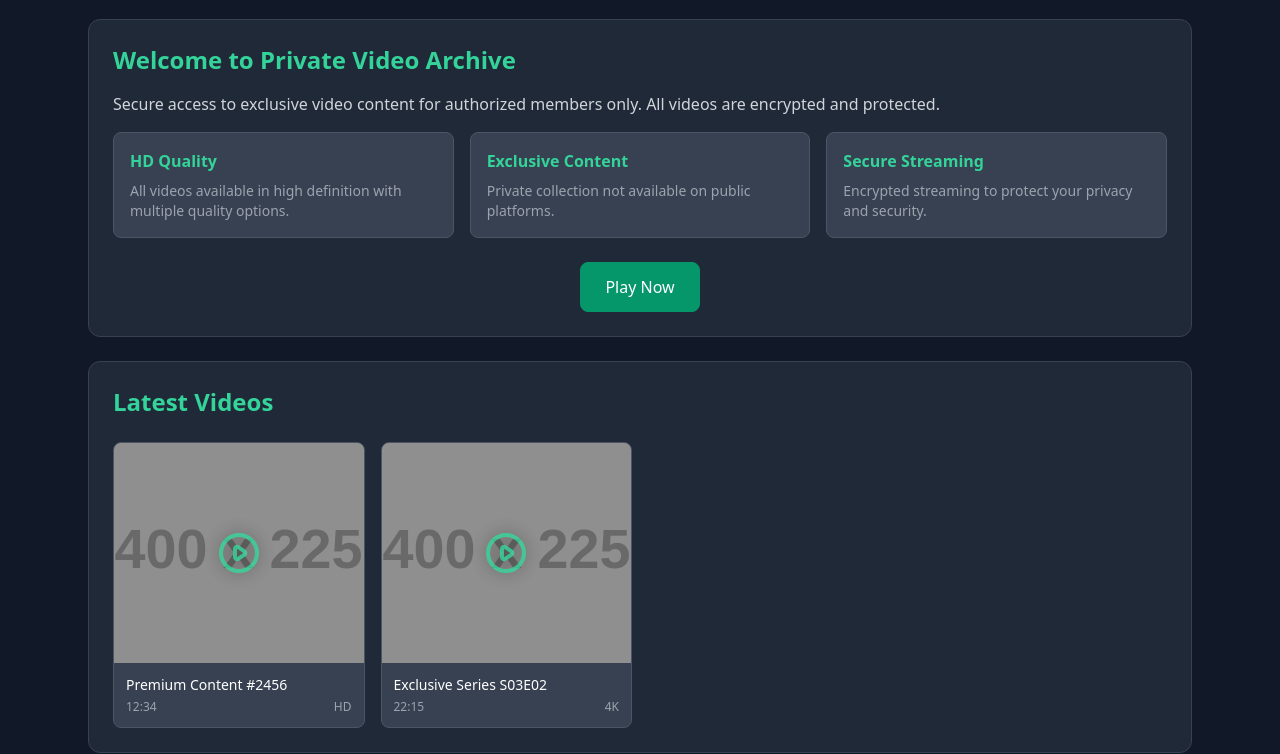
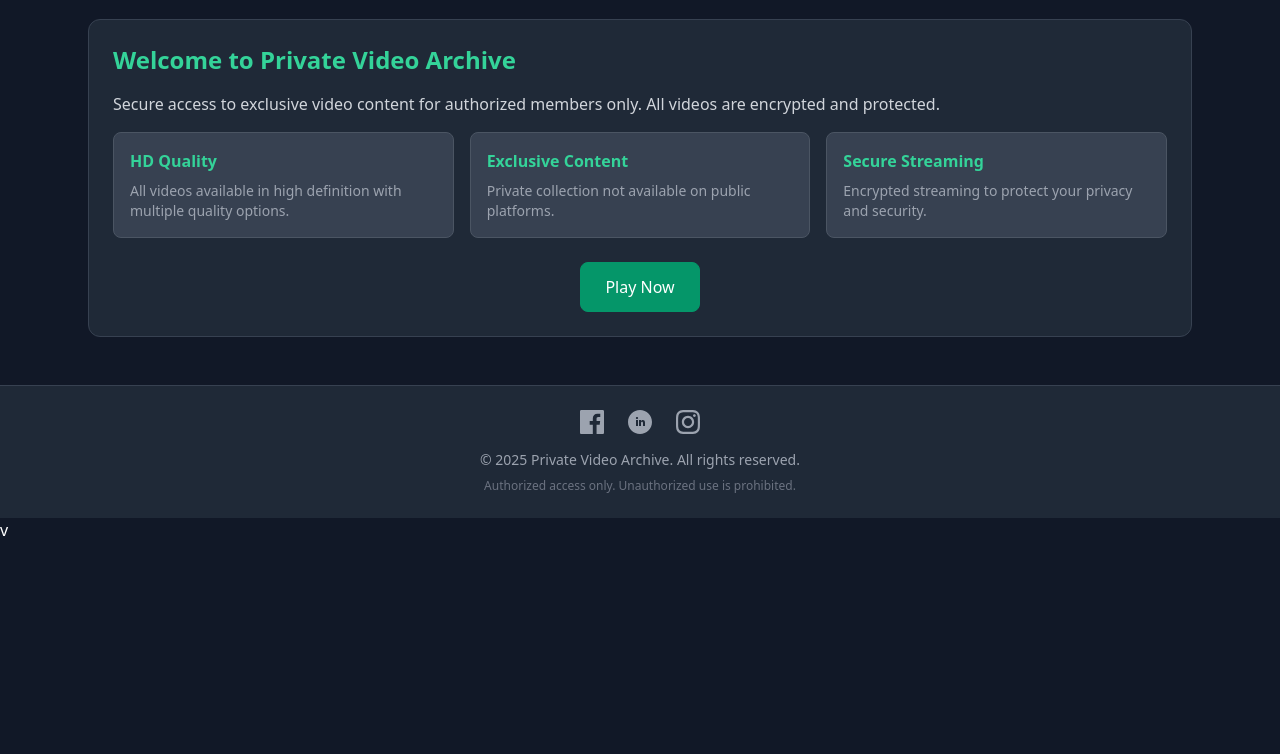
Before and after one commit to RANDY-KYLE-XYZ/Private-Video-Archive, a plain HTML site: page home.html in a window 1280 px wide. Shown: the part 70-824 px from the top of the page. After the commit the page ends 800 px from the top, so only its background shows below. Drawn offline with nearby package versions, Linux system fonts and the light colour scheme; placeholder pictures from the web are drawn by us.

Commit message:
Update home.html

```diff
--- a/home.html
+++ b/home.html
@@ -111,51 +111,7 @@
         </a>
       </div>
     </section>
-
-    <section class="bg-gray-800 rounded-xl p-6 border border-gray-700">
-      <h2 class="text-2xl font-bold mb-6 text-emerald-400">Latest Videos</h2>
-
-      <div class="grid grid-cols-2 md:grid-cols-4 gap-4">
-        <!-- Video Item 1 -->
-        <div class="bg-gray-700 rounded-lg overflow-hidden border border-gray-600 hover:border-emerald-400 transition duration-200">
-          <div class="video-thumbnail h-video-thumb md:h-video-thumb-md bg-gray-600 relative">
-            <img src="https://via.placeholder.com/400x225/374151/10b981?text=Video+1" alt="Video thumbnail" class="w-full h-full object-cover">
-            <div class="absolute inset-0 bg-black/30"></div>
-            <svg class="play-icon w-12 h-12 text-emerald-400" fill="none" stroke="currentColor" viewBox="0 0 24 24" xmlns="http://www.w3.org/2000/svg">
-              <path stroke-linecap="round" stroke-linejoin="round" stroke-width="2" d="M14.752 11.168l-3.197-2.132A1 1 0 0010 9.87v4.263a1 1 0 001.555.832l3.197-2.132a1 1 0 000-1.664z"></path>
-              <path stroke-linecap="round" stroke-linejoin="round" stroke-width="2" d="M21 12a9 9 0 11-18 0 9 9 0 0118 0z"></path>
-            </svg>
-          </div>
-          <div class="p-3">
-            <h3 class="font-medium text-sm truncate">Premium Content #2456</h3>
-            <div class="flex justify-between items-center mt-1">
-              <p class="text-gray-400 text-xs">12:34</p>
-              <p class="text-gray-400 text-xs">HD</p>
-            </div>
-          </div>
-        </div>
-
-        <!-- Video Item 2 -->
-        <div class="bg-gray-700 rounded-lg overflow-hidden border border-gray-600 hover:border-emerald-400 transition duration-200">
-          <div class="video-thumbnail h-video-thumb md:h-video-thumb-md bg-gray-600 relative">
-            <img src="https://via.placeholder.com/400x225/374151/10b981?text=Video+2" alt="Video thumbnail" class="w-full h-full object-cover">
-            <div class="absolute inset-0 bg-black/30"></div>
-            <svg class="play-icon w-12 h-12 text-emerald-400" fill="none" stroke="currentColor" viewBox="0 0 24 24" xmlns="http://www.w3.org/2000/svg">
-              <path stroke-linecap="round" stroke-linejoin="round" stroke-width="2" d="M14.752 11.168l-3.197-2.132A1 1 0 0010 9.87v4.263a1 1 0 001.555.832l3.197-2.132a1 1 0 000-1.664z"></path>
-              <path stroke-linecap="round" stroke-linejoin="round" stroke-width="2" d="M21 12a9 9 0 11-18 0 9 9 0 0118 0z"></path>
-            </svg>
-          </div>
-          <div class="p-3">
-            <h3 class="font-medium text-sm truncate">Exclusive Series S03E02</h3>
-            <div class="flex justify-between items-center mt-1">
-              <p class="text-gray-400 text-xs">22:15</p>
-              <p class="text-gray-400 text-xs">4K</p>
-            </div>
-          </div>
-        </div>
-      </div>
-    </section>
-  </main>
+    </main>
 
   <!-- Footer -->
   <footer class="p-6 bg-gray-800 text-center text-xs md:text-sm text-gray-400 border-t border-gray-700">
@@ -198,4 +154,4 @@
     });
   </script>
 </body>
-</html>
+</html>v
```
